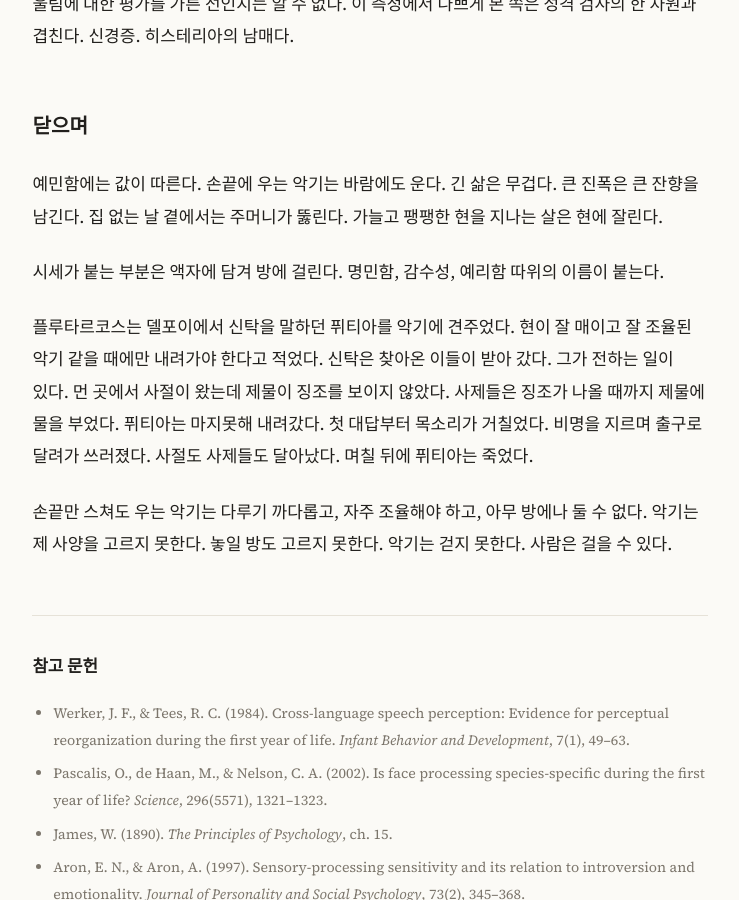
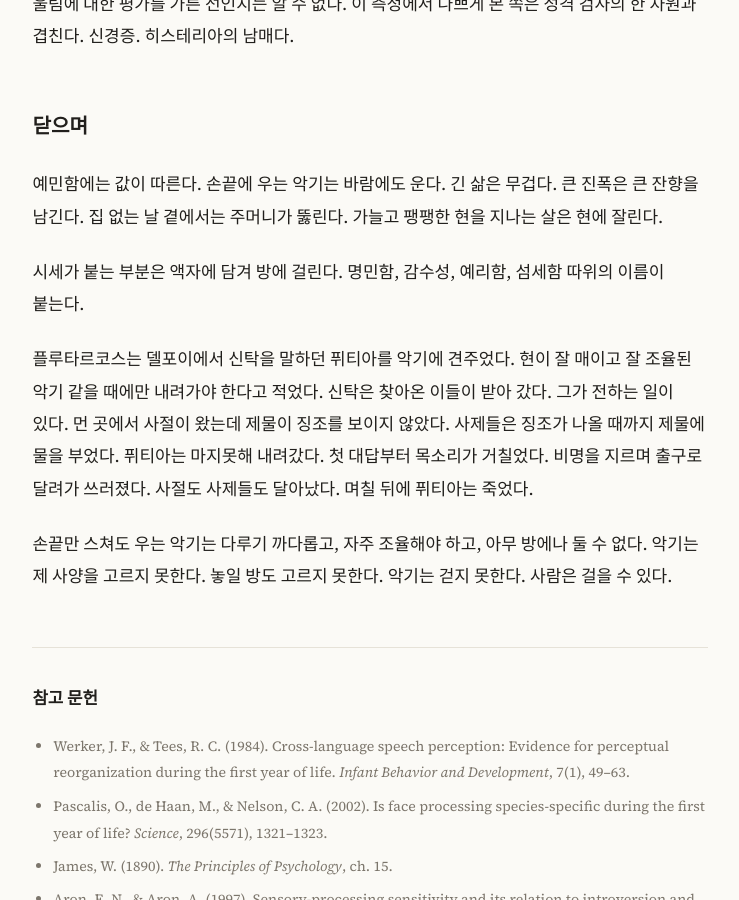
Before and after one commit to nonasking/essays, a Jekyll site: the page built from sensitivity/index.md, in a window 1280 px wide and 900 px high, scrolled down 4894 px. Shown: the whole window, without its empty margins (270-1009 px from the left). Built offline with Jekyll 4.4.1, drawn with Linux system fonts in a browser that asks for light colours.

Commit message:
Sensitivity: 섬세함 (delicacy) added to the names the room gives (KR/EN)
Co-Authored-By: Claude Opus 5.5 <noreply@anthropic.com>
Claude-Session: https://claude.ai/code/session_01BTGLPFLCmh9Htf4ptcS9gU

```diff
--- a/sensitivity/index.md
+++ b/sensitivity/index.md
@@ -113,7 +113,7 @@ description: 손끝만 스쳐도 우는 악기에 대하여. 한 성질에서
 
 예민함에는 값이 따른다. 손끝에 우는 악기는 바람에도 운다. 긴 삶은 무겁다. 큰 진폭은 큰 잔향을 남긴다. 집 없는 날 곁에서는 주머니가 뚫린다. 가늘고 팽팽한 현을 지나는 살은 현에 잘린다.
 
-시세가 붙는 부분은 액자에 담겨 방에 걸린다. 명민함, 감수성, 예리함 따위의 이름이 붙는다.
+시세가 붙는 부분은 액자에 담겨 방에 걸린다. 명민함, 감수성, 예리함, 섬세함 따위의 이름이 붙는다.
 
 플루타르코스는 델포이에서 신탁을 말하던 퓌티아를 악기에 견주었다. 현이 잘 매이고 잘 조율된 악기 같을 때에만 내려가야 한다고 적었다. 신탁은 찾아온 이들이 받아 갔다. 그가 전하는 일이 있다. 먼 곳에서 사절이 왔는데 제물이 징조를 보이지 않았다. 사제들은 징조가 나올 때까지 제물에 물을 부었다. 퓌티아는 마지못해 내려갔다. 첫 대답부터 목소리가 거칠었다. 비명을 지르며 출구로 달려가 쓰러졌다. 사절도 사제들도 달아났다. 며칠 뒤에 퓌티아는 죽었다.
 
```
Also changed, not shown: sensitivity/en.md (+1 -1 lines).
